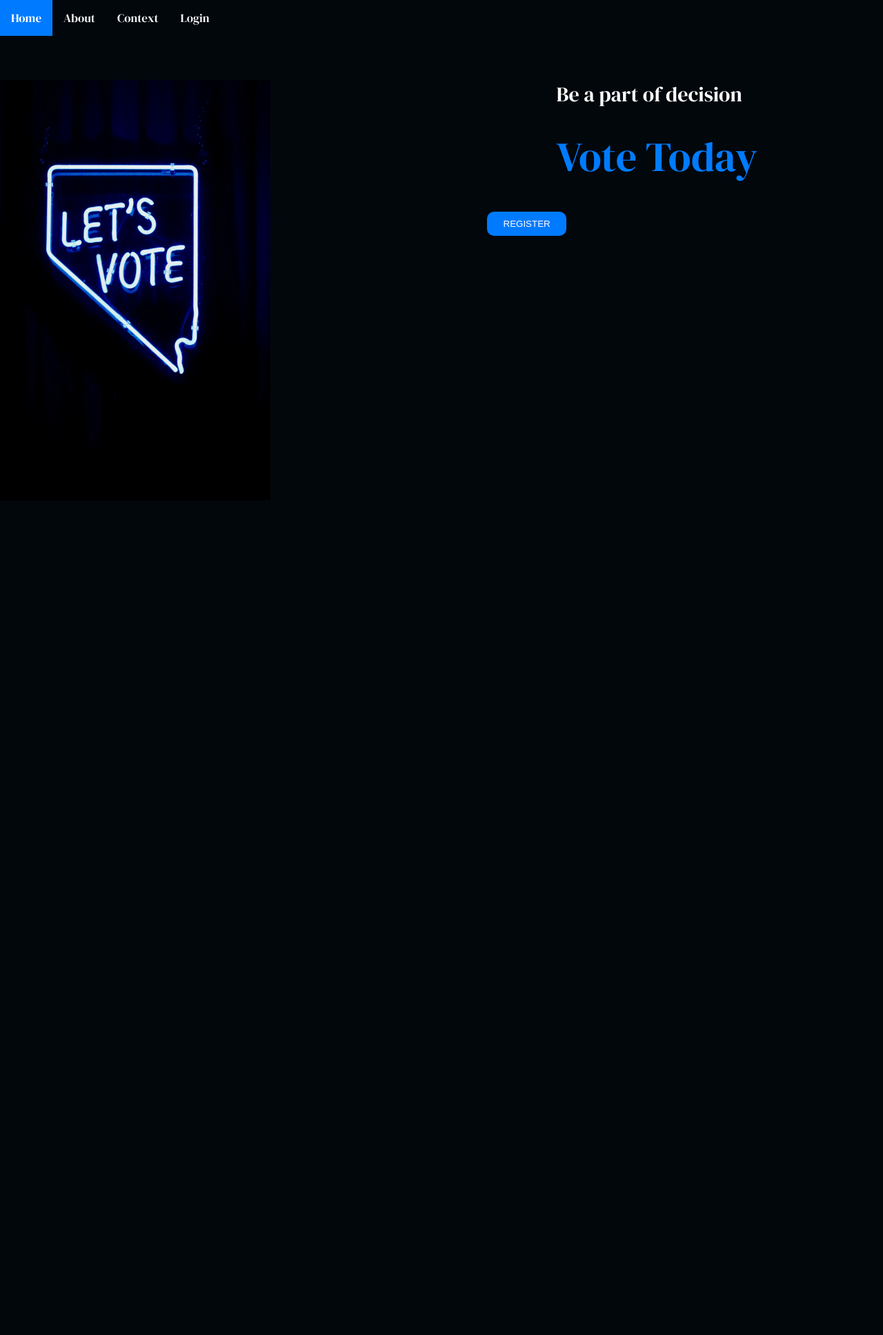
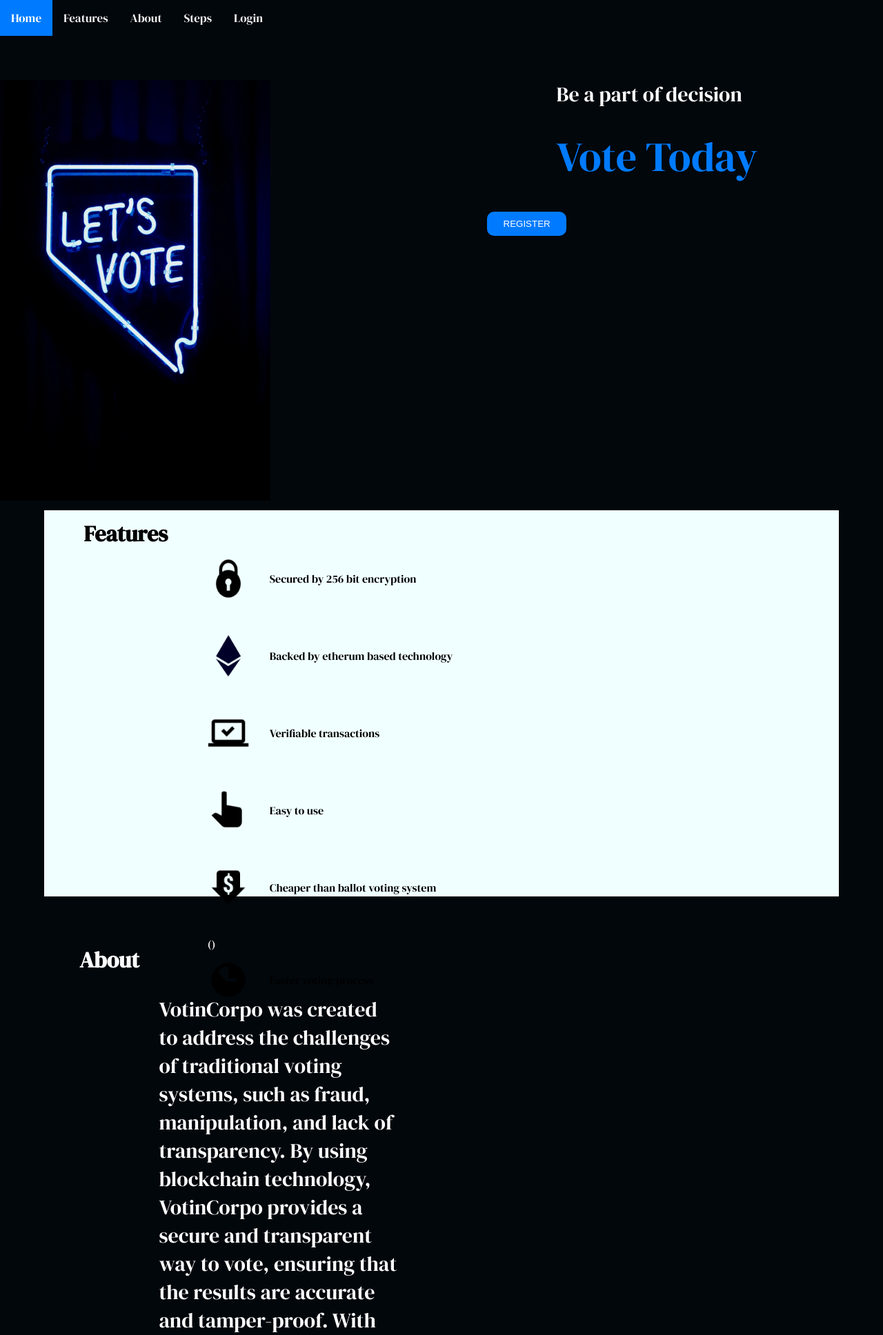
Before and after one commit to kais-zeghdoud/DecentralizedVotingSystem, a Flask app: page /VotinCorpo in a window 1280 px wide. Shown: the top 1936 px of the page at 69% size. Before the commit the page ends 573 px from the top, so only its background shows below. Run offline with Flask 3, Linux system fonts and the light colour scheme.

Commit message:
Add files via upload

```diff
--- a/Flask/App/templates/index.html
+++ b/Flask/App/templates/index.html
@@ -8,15 +8,18 @@
     <link rel="stylesheet" href="{{ url_for('static', filename='css/index.css')}}">
     <title>VotinCorpo</title>
 </head>
+
 <body>
     <div class="topnav">
         <a class="active" href="#home">Home</a>
+        <a href="#features">Features</a>
         <a href="#about">About</a>
-        <a href="#context">Context</a>
+        <a href="#steps">Steps</a>
         <a href="/login">Login</a>
 
     </div>
-    <div class="container">
+
+    <div id="home" class="container">
         <div class="container-item">
             <img src="./../static/assets/index.png" alt="Let's vote" width="392" height="666">
         </div>
@@ -28,22 +31,78 @@
             </form>
             <a href="/register"><input type="submit" value="REGISTER"></a>
         </div>
+    </div>
+
+    <div id="features" class="container_white">
+        <h1>Features</h1>
+        <div class="image-container">
+            <div class="image-item">
+                <img src="./../static/assets/lock.png" alt="register image" width="60" height="60">
+                <p>Secured by 256 bit encryption</p>
+            </div>
+            <div class="image-item">
+                <img src="./../static/assets/eth.png" alt="register image" width="60" height="60">
+                <p>Backed by etherum based technology</p>
+            </div>
+            <div class="image-item">
+                <img src="./../static/assets/verifiable.png" alt="register image" width="60" height="60">
+                <p>Verifiable transactions</p>
+            </div>
+            <div class="image-item">
+                <img src="./../static/assets/hand.png" alt="register image" width="60" height="60">
+                <p>Easy to use</p>
+            </div>
+            <div class="image-item">
+                <img src="./../static/assets/price.png" alt="register image" width="60" height="60">
+                <p>Cheaper than ballot voting system</p>
+            </div>()
+            <div class="image-item">
+                <img src="./../static/assets/time.png" alt="register image" width="60" height="60">
+                <p>Faster voting process</p>
+            </div>
+        </div>
 
     </div>
-    <!--
-    <div class="about">
-        <h1 id="about">About</h1>
-        <p>VotinCorpo is a decentralized voting system that allows you to vote for your favorite candidate in a secure and transparent way. It is built on the Ethereum blockchain and uses smart contracts to ensure the integrity of the voting process. With VotinCorpo, you can be sure that your vote will be counted and that the results will be accurate and tamper-proof.</p>
+
+    <div id="about" class="container">
+        <div class="container-item">
+            <h1>About</h1>
+            <p style="font-size: 30px">VotinCorpo was created to address the challenges of traditional voting systems, such as fraud, manipulation, and lack of transparency. By using blockchain technology, VotinCorpo provides a secure and transparent way to vote, ensuring that the results are accurate and tamper-proof. With VotinCorpo, you can be confident that your vote will be counted and that the results will reflect the will of the people.</p>
+            <p style="font-size: 30px">VotinCorpo is a decentralized voting system that allows you to vote for your favorite candidate in a secure and transparent way. It is built on the Ethereum blockchain and uses smart contracts to ensure the integrity of the voting process. With VotinCorpo, you can be sure that your vote will be counted and that the results will be accurate and tamper-proof.</p>
+
+        </div>
     </div>
-    <div class="context">
-        <h1 id="context">Context</h1>
-        <p>VotinCorpo was created to address the challenges of traditional voting systems, such as fraud, manipulation, and lack of transparency. By using blockchain technology, VotinCorpo provides a secure and transparent way to vote, ensuring that the results are accurate and tamper-proof. With VotinCorpo, you can be confident that your vote will be counted and that the results will reflect the will of the people.</p>
+
+    <div id="steps" class="container_white">
+        <h1>Easy steps</h1>
+        <div class="image-container">
+            <div class="image-item">
+                <img src="./../static/assets/registration.png" alt="register image" width="60" height="60">
+                <p>Secured by 256 bit encryption</p>
+            </div>
+            <div class="image-item">
+                <img src="./../static/assets/signin.png" alt="register image" width="60" height="60">
+                <p>Backed by etherum based technology</p>
+            </div>
+            <div class="image-item">
+                <img src="./../static/assets/dashboard.png" alt="register image" width="60" height="60">
+                <p>Verifiable transactions</p>
+            </div>
+            <div class="image-item">
+                <img src="./../static/assets/key.png" alt="register image" width="60" height="60">
+                <p>Easy to use</p>
+            </div>
+            <div class="image-item">
+                <img src="./../static/assets/submit.png" alt="register image" width="60" height="60">
+                <p>Cheaper than ballot voting system</p>
+            </div>
+        </div>
+
     </div>
 
 
     <div class="footer">
-        <p>© 2021 VotinCorpo</p>
+        <p style="font-size: 30px">© 2021 VotinCorpo</p>
     </div>
-    -->
 </body>
 </html>
```
